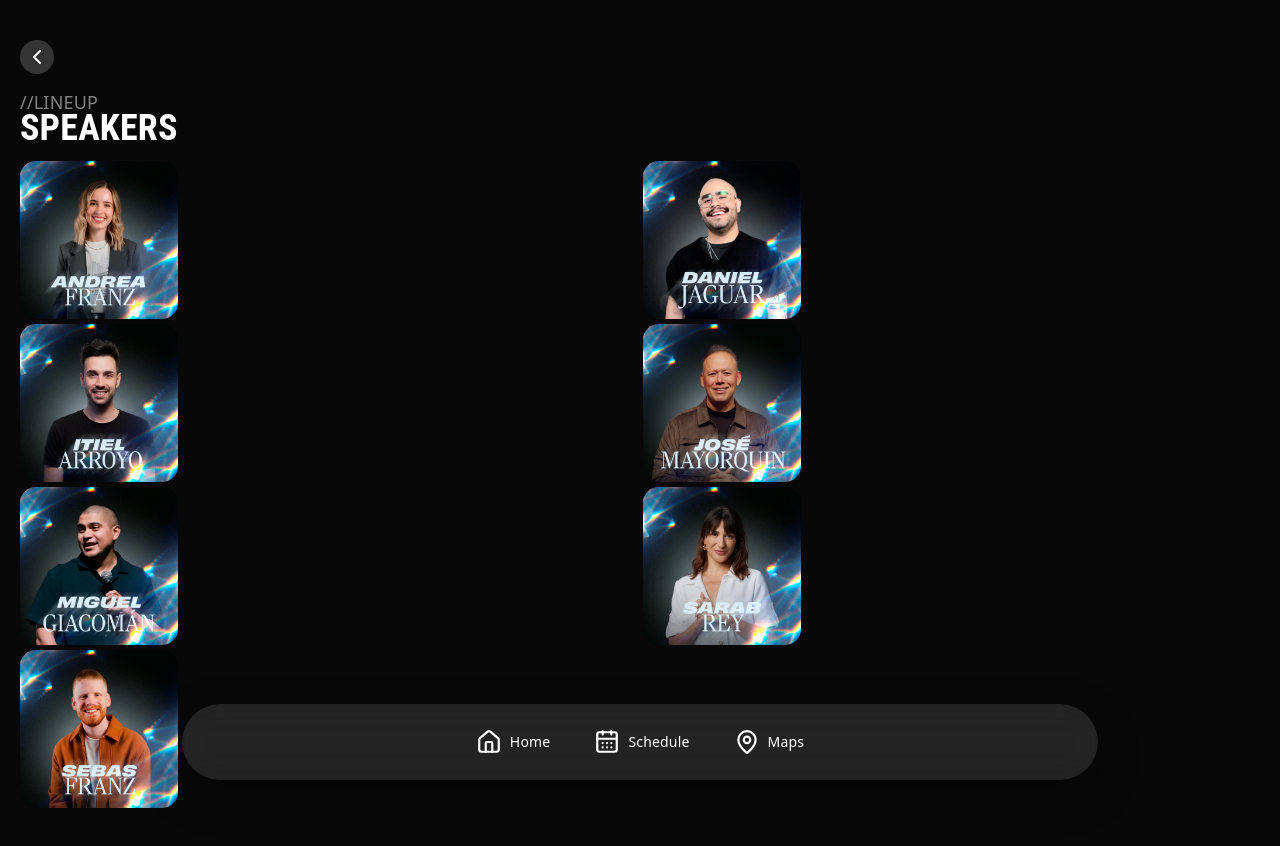
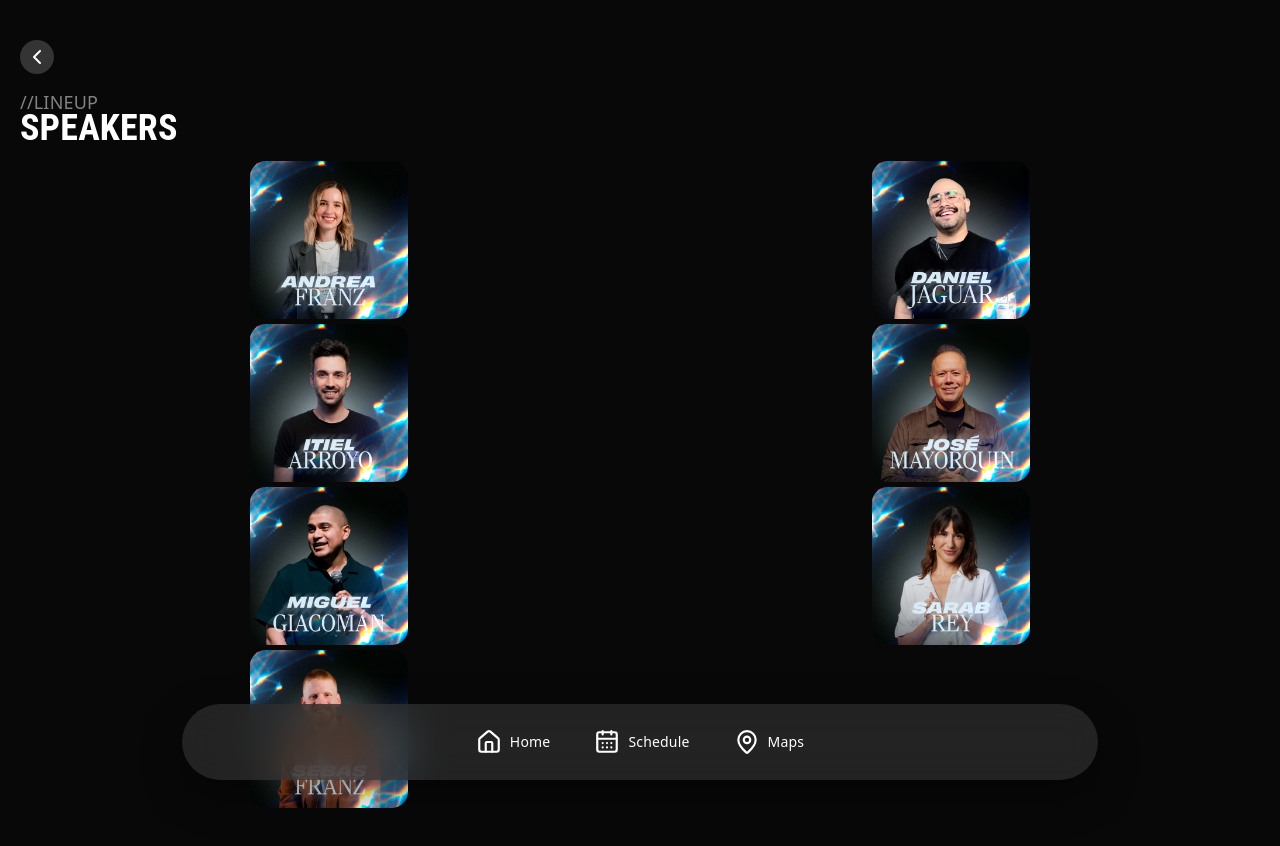
Before and after one commit to serchnm/collide2026, a React (Vite) app: page /collide2026/speakers in a window 1280 px wide. Shown: the top 846 px of the page. Built offline with nearby package versions, Linux system fonts and the light colour scheme.

Commit message:
update on images

```diff
--- a/src/components/speakersCards/speakerCards.css
+++ b/src/components/speakersCards/speakerCards.css
@@ -2,15 +2,10 @@
   margin-top: 20px;
   display: grid;
   grid-template-columns: repeat(2, 1fr);
-  /* display: flex;
-  flex-wrap: wrap;
-  justify-content: center; */
   gap: 5px;
 }
-/* .speakerCards > * {
-  flex: 0 0 calc(50% - 8px);
-} */
 .speakerCards img {
   border-radius: 10%;
   object-fit: contain;
+  justify-self: center;
 }
```
